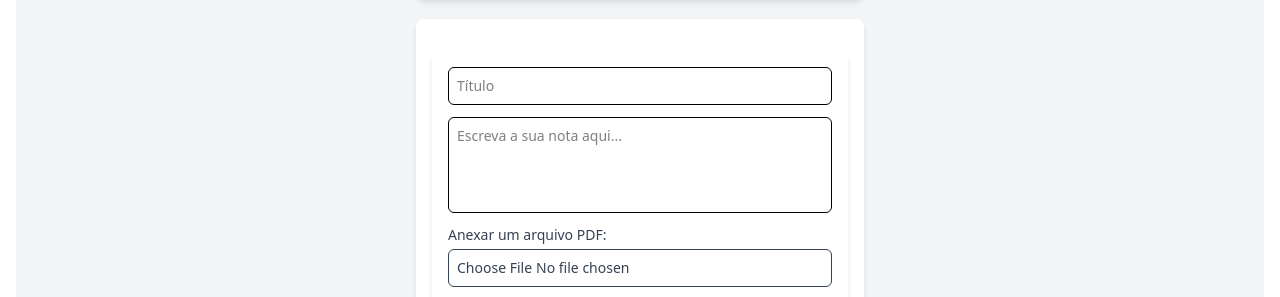
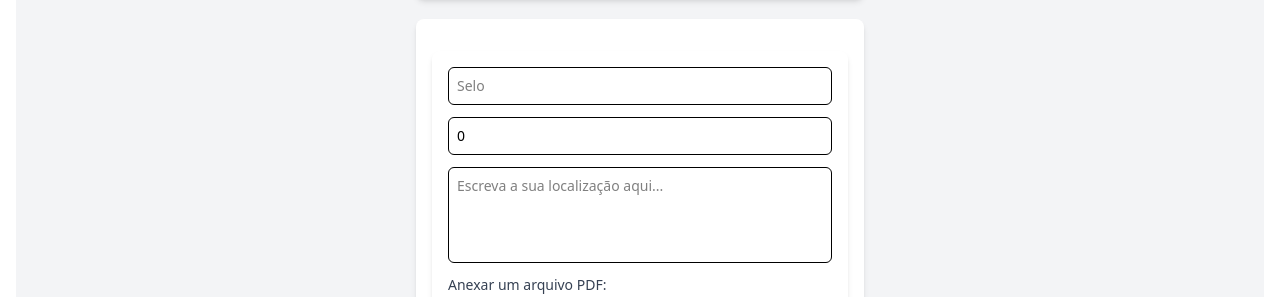
Before and after one commit to lamatmed/Tweighida, a Next.js app: page /notes in a window 1280 px wide. Both pictures are taken after typing "Sample" into the empty fields and a click on the button "Adicionar uma nota". Shown: the part 363-660 px from the top of the page. Built offline with nearby package versions, Linux system fonts and the light colour scheme; no server answers.

Commit message:
first commit traduit

```diff
--- a/src/app/actions/noteActions.ts
+++ b/src/app/actions/noteActions.ts
@@ -5,6 +5,7 @@ export async function addNote(formData: FormData): Promise<Note> {
     const title = formData.get("title") as string;
     const content = formData.get("content") as string;
     const pdfFile = formData.get("pdf") as File | null;
+    const venda = Number(formData.get("venda"));
 
     let pdfurl: string | null = null;
 
@@ -35,6 +36,7 @@ export async function addNote(formData: FormData): Promise<Note> {
             content,
             title,
             pdfurl,
+            venda,
         };
 
         const response = await databases.createDocument(
@@ -49,7 +51,8 @@ export async function addNote(formData: FormData): Promise<Note> {
             $createdAt: response.$createdAt,
             content: response.content,
             title: response.title,
-            pdfurl: response.pdfurl
+            pdfurl: response.pdfurl,
+            venda: response.venda,
         };
     } catch (error) {
         console.error("Erreur lors de l'ajout de la note :", error);
@@ -67,6 +70,7 @@ export async function getNotesFromAppwrite(): Promise<Note[]> {
             $createdAt: doc.$createdAt,
             content: doc.content,
             title: doc.title,
+            venda: doc.venda,
             pdfurl: doc.pdfurl
         }));
     } catch (error) {
@@ -85,11 +89,12 @@ export async function deleteNote(noteId: string) {
     }
 }
 
-export async function updateNote(noteId: string, updatedContent: string, updatedTitle: string) {
+export async function updateNote(noteId: string, updatedContent: string, updatedTitle: string,updatedVenda:number) {
     try {
         await databases.updateDocument(databaseId, collectionId, noteId, {
             content: updatedContent,
-            title: updatedTitle
+            title: updatedTitle,
+            venda: updatedVenda
         });
         console.log(`Note mise à jour : ${noteId}`);
     } catch (error) {
--- a/src/app/components/NewNoteForm.tsx
+++ b/src/app/components/NewNoteForm.tsx
@@ -5,6 +5,7 @@ import { addNote } from '../actions/noteActions';
 const NewNoteForm = () => {
   const [content, setContent] = useState('')
   const [title, setTitle] = useState('')
+  const [venda, setVenda] = useState(0)
   const [pdfFile, setPdfFile] = useState<File | null>(null) // État pour le fichier PDF
   const [loading, setLoading] = useState(false)
   const [showForm, setShowForm] = useState(false)
@@ -28,6 +29,7 @@ const NewNoteForm = () => {
       const formData = new FormData()
       formData.append("title", title)
       formData.append("content", content)
+      formData.append("venda", venda.toString()) // Ajout de `venda`
       if (pdfFile) {
         formData.append("pdf", pdfFile) // Ajout du fichier PDF
       }
@@ -36,6 +38,7 @@ const NewNoteForm = () => {
 
       setContent('')
       setTitle('')
+      setVenda(0)
       setPdfFile(null)
       setLoading(false)
       setShowForm(false)
@@ -60,10 +63,20 @@ const NewNoteForm = () => {
         >
           {/* Champ pour le titre */}
           <input
-        type="text"
+            type="number"
             value={title}
             onChange={(e) => setTitle(e.target.value)}
-        placeholder="Título"
+            placeholder="Selo"
+            className="w-full p-2 border rounded-md focus:outline-none focus:ring-2 focus:ring-blue-500 text-sm"
+            required
+          />
+
+          {/* Champ pour la vente */}
+          <input
+            type="number"
+            value={venda}
+            onChange={(e) => setVenda(Number(e.target.value) ||0)} // Corrigé ici
+            placeholder="Total de venda"
             className="w-full p-2 border rounded-md focus:outline-none focus:ring-2 focus:ring-blue-500 text-sm"
             required
           />
@@ -72,7 +85,7 @@ const NewNoteForm = () => {
           <textarea
             value={content}
             onChange={(e) => setContent(e.target.value)}
-        placeholder="Escreva a sua nota aqui..."
+            placeholder="Escreva a sua localização aqui..."
             className="w-full p-2 border rounded-md focus:outline-none focus:ring-2 focus:ring-blue-500 resize-none h-24 text-sm"
             required
           />
@@ -113,8 +126,6 @@ const NewNoteForm = () => {
         </form>
       )}
     </div>
-
-
   );
 };
 
--- a/src/app/components/NoteList.tsx
+++ b/src/app/components/NoteList.tsx
@@ -8,6 +8,7 @@ export default function NoteList({ initialNotes }: { initialNotes: Note[] }) {
   const [editingNote, setEditingNote] = useState<string | null>(null)
   const [updatedContent, setUpdatedContent] = useState<string>('')
   const [updatedTitle, setUpdatedTitle] = useState<string>('')
+  const [updatedVenda, setUpdatedVenda] = useState<number>(0)
   const [loadingUpdate, setLoadingUpdate] = useState<string | null>(null)
   const [loadingDelete, setLoadingDelete] = useState<string | null>(null)
   const [loading, setLoading] = useState(true) // Indicateur de chargement
@@ -72,9 +73,10 @@ export default function NoteList({ initialNotes }: { initialNotes: Note[] }) {
 
     try {
       setLoadingUpdate(noteId)
-      await updateNote(noteId, updatedContent, updatedTitle)
+      await updateNote(noteId, updatedContent, updatedTitle,updatedVenda)
       setEditingNote(null)
       setUpdatedContent('')
+      setUpdatedVenda(0)
       setUpdatedTitle('')
     } catch (error) {
       console.error('Erreur lors de la mise à jour:', error)
@@ -113,23 +115,32 @@ export default function NoteList({ initialNotes }: { initialNotes: Note[] }) {
                 {editingNote === note.$id ? (
                   <>
                     <input
-                      type="text"
+                      type="number"
                       value={updatedTitle}
                       onChange={(e) => setUpdatedTitle(e.target.value)}
                       className="w-full p-2 border rounded-md focus:outline-none focus:ring-2 focus:ring-blue-500 mb-2"
-                      placeholder="Alterar título"
+                      placeholder="Selo"
+                    />
+
+                  <input
+                      type="number"
+                      value={updatedVenda}
+                      onChange={(e) => setUpdatedVenda(Number(e.target.value))}
+                      className="w-full p-2 border rounded-md focus:outline-none focus:ring-2 focus:ring-blue-500 mb-2"
+                      placeholder="Venda"
                     />
                     <input
                       type="text"
                       value={updatedContent}
                       onChange={(e) => setUpdatedContent(e.target.value)}
                       className="w-full p-2 border rounded-md focus:outline-none focus:ring-2 focus:ring-blue-500"
-                      placeholder="Editar conteúdo"
+                      placeholder="Editar  localização"
                     />
                   </>
                 ) : (
                   <>
                     <h3 className="text-lg font-bold text-gray-800">{note.title}</h3>
+                    <p className="text-gray-700">{note.venda} kz</p>
                     <p className="text-gray-700">{note.content}</p>
                     {note.pdfurl && (
                       <a href={note.pdfurl} target="_blank" rel="noopener noreferrer" className="block mt-2 text-blue-500 underline hover:text-blue-700">
@@ -163,6 +174,7 @@ export default function NoteList({ initialNotes }: { initialNotes: Note[] }) {
                       onClick={() => {
                         setEditingNote(note.$id)
                         setUpdatedTitle(note.title)
+                        setUpdatedVenda(note.venda)
                         setUpdatedContent(note.content)
                       }}
                       className="bg-blue-500 text-white px-3 py-1 rounded hover:bg-blue-600"
--- a/types.d.ts
+++ b/types.d.ts
@@ -3,5 +3,6 @@ interface Note {
   $createdAt: string
   content: string
   title: string
+  venda: number
   pdfurl: string
 }
```
Lines whose indentation alone changed are shown as unchanged.
